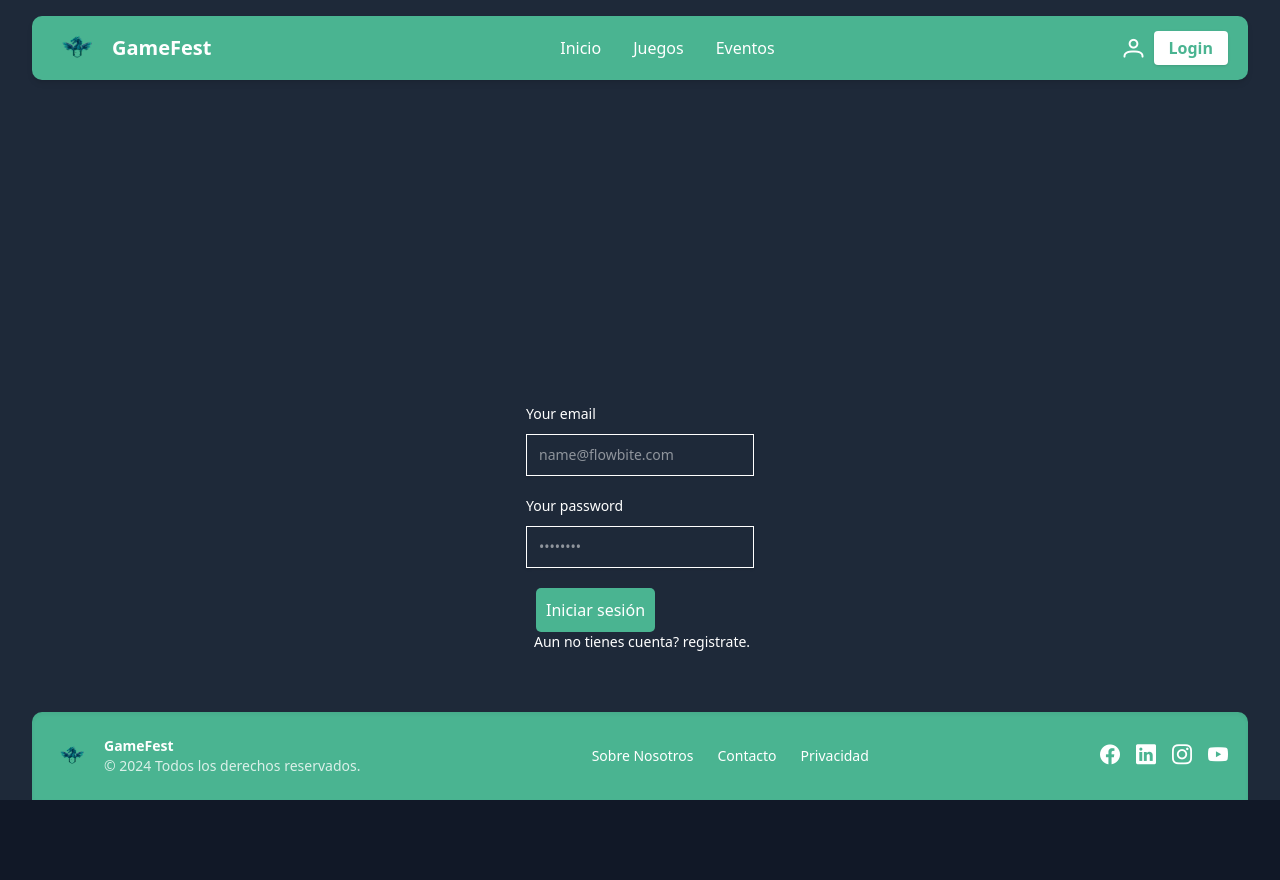
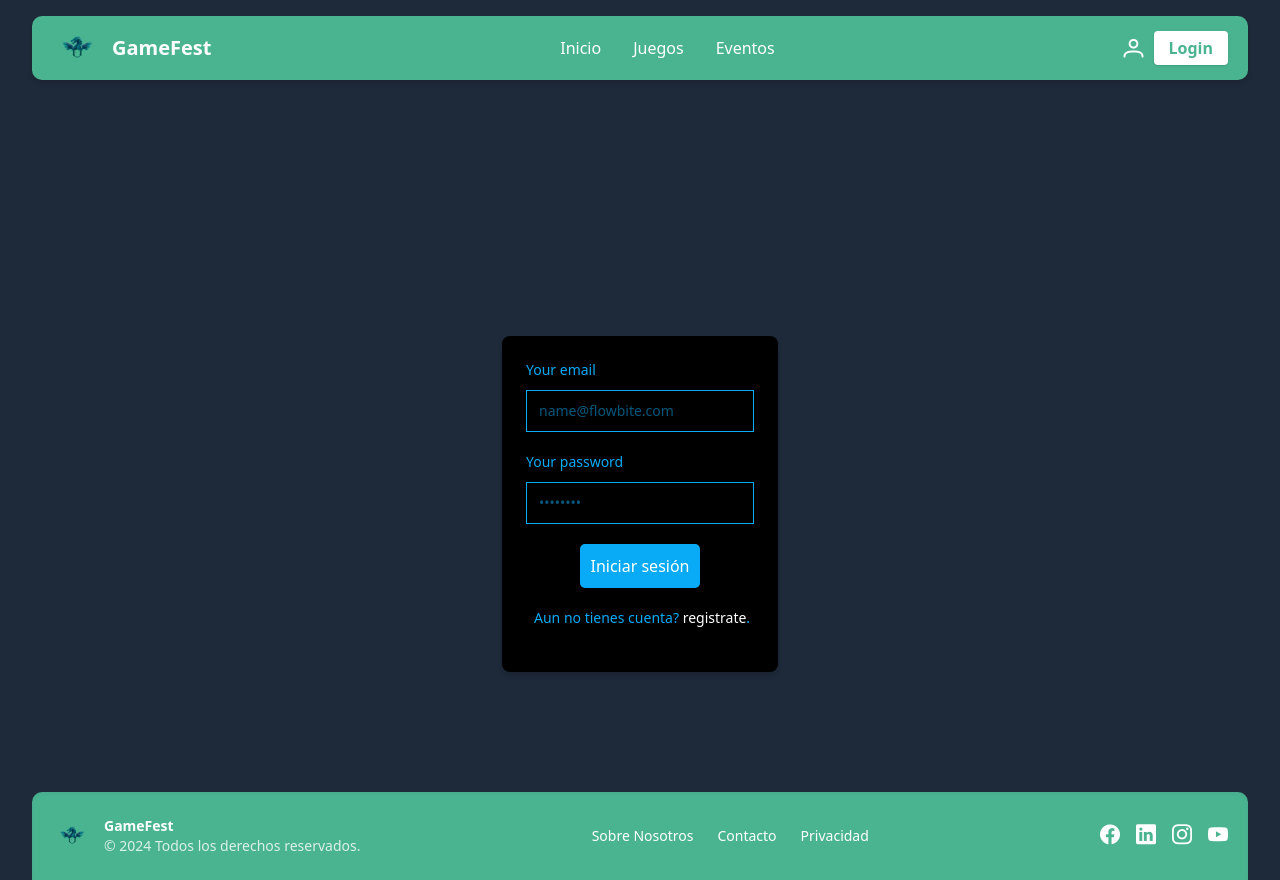
Before and after one commit to Lovahi/reto2-frontend, a Vue app: page /login in a window 1280 px wide. Before the commit the page ends 800 px from the top, so only its background shows below. Built offline with nearby package versions, Linux system fonts and the light colour scheme.

Commit message:
style: enhance Login form layout and styling for better user experience

```diff
--- a/src/views/Login.vue
+++ b/src/views/Login.vue
@@ -1,7 +1,8 @@
 <template>
 
 
-<form class="max-w-sm mx-auto">
+<form class="max-w-sm  mx-auto text-[#0aabf6] mt-60 mb-20">
+  <div class="bg-[#000000] p-6 rounded-lg shadow-md">
   <div class="mb-5">
     <label for="email-alternative" class="block mb-2.5 text-sm font-medium text-heading">Your email</label>
     <input type="email" id="email-alternative" class="bg-neutral-secondary-medium border border-default-medium text-heading text-sm rounded-base focus:ring-brand focus:border-brand block w-full px-3 py-2.5 shadow placeholder:text-body" placeholder="name@flowbite.com" required />
@@ -10,9 +11,12 @@
     <label for="password-alternative" class="block mb-2.5 text-sm font-medium text-heading">Your password</label>
     <input type="password" id="password-alternative" class="bg-neutral-secondary-medium border border-default-medium text-heading text-sm rounded-base focus:ring-brand focus:border-brand block w-full px-3 py-2.5 shadow placeholder:text-body" placeholder="••••••••" required />
   </div>
-  <button type="submit" class="mx-[10px] p-[10px] text-center rounded-[5px] bg-[#4ab491] text-white hover:bg-[#3d9679] transition-colors">Iniciar sesión</button>
+  <div class="flex justify-center items-center mb-5">
+    <button type="submit" class="mx-[10px] p-[10px] text-center rounded-[5px] bg-[#0aabf6] text-white hover:bg-[#336176] transition-colors">Iniciar sesión</button>
+    </div>
   <div class="flex items-start mb-5">
-      <p class="ms-2 text-sm font-medium text-heading select-none">Aun no tienes cuenta?<a href="#" class="text-fg-brand hover:underline"> registrate</a>.</p>
+    <p class="ms-2 text-sm font-medium text-heading select-none">Aun no tienes cuenta?<a href="#" class="text-fg-brand text-white"> registrate</a>.</p>
+  </div>
   </div>
 </form>
 </template>
```
